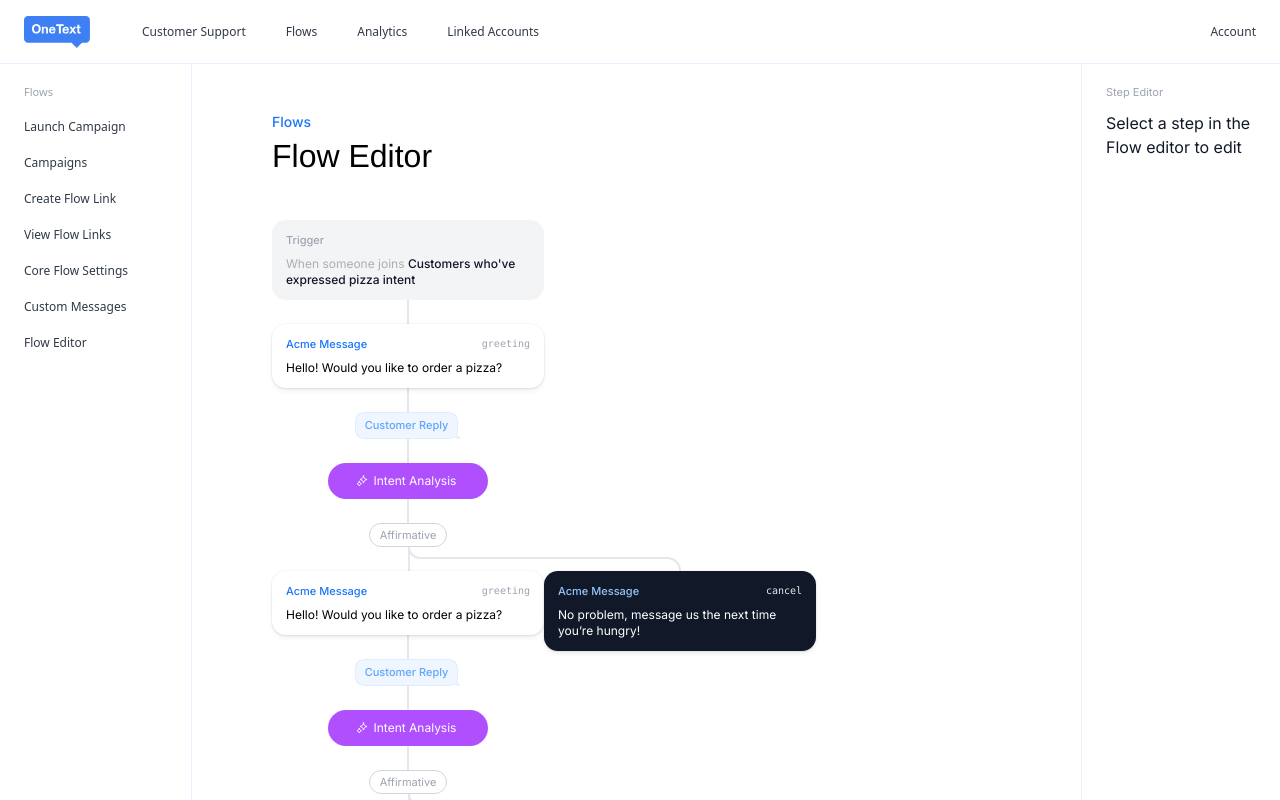
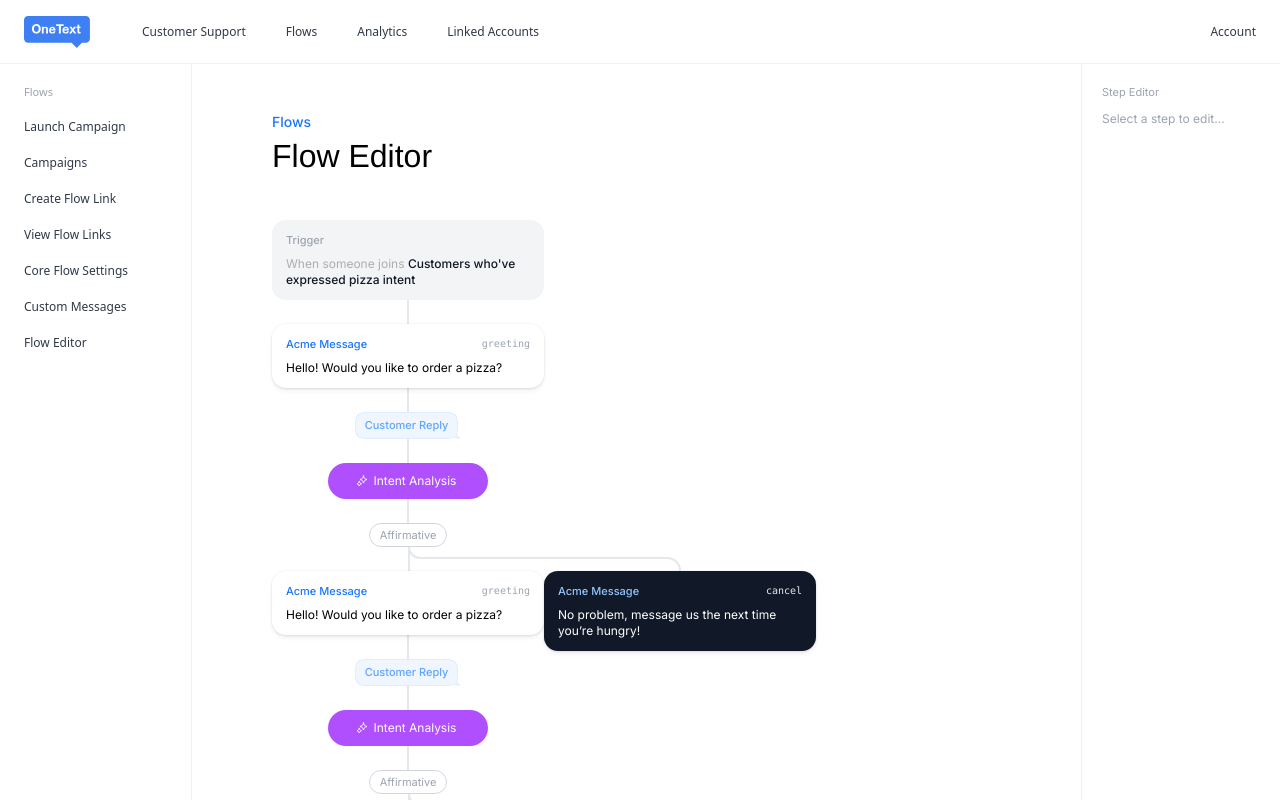
Before and after one commit to simeonlee/onetext-console, a Next.js app: page / in a window 1280 px wide. Built offline with nearby package versions, Linux system fonts and the light colour scheme.

Commit message:
editor nav style

```diff
--- a/src/components/nav/AppDesktopLeftNav.tsx
+++ b/src/components/nav/AppDesktopLeftNav.tsx
@@ -14,7 +14,6 @@ export default function AppDesktopLeftNav() {
         width: `${leftNavWidth}px`,
       }}
     >
-      <div className="inline-block">
       <div className="px-6 transition-all pt-3 pb-4">
         <h4 className="text-[11px] text-gray-400 py-2 mb-0.5">Flows</h4>
         <div className="space-y-1">
@@ -44,6 +43,5 @@ export default function AppDesktopLeftNav() {
         </div>
       </div>
     </div>
-    </div>
   );
 }
--- a/src/components/nav/FlowEditorRightNav.tsx
+++ b/src/components/nav/FlowEditorRightNav.tsx
@@ -19,14 +19,11 @@ export default function FlowEditorRightNav() {
         width: `${rightNavWidth}px`,
       }}
     >
-      <div className="inline-block">
-        <div className="px-6 transition-all pt-3 pb-4">
+      <div className="px-5 transition-all pt-3 pb-5 overflow-y-scroll scrollbar-none">
         <h4 className="text-[11px] text-gray-400 py-2 mb-0.5">Step Editor</h4>
         {selectedStep ? (
           <div className="space-y-1">
-              <h5 className="text-[13px] text-gray-600">
-                Step ID: {selectedStep.id}
-              </h5>
+            <h5 className="text-[13px] ot-black">Step ID: {selectedStep.id}</h5>
             <p className="text-[12px] text-gray-500">
               Type: {selectedStep.type}
             </p>
@@ -47,9 +44,8 @@ export default function FlowEditorRightNav() {
             )}
           </div>
         ) : (
-            <h5>Select a step in the Flow editor to edit</h5>
+          <h5 className="text-xs text-gray-400">Select a step to edit...</h5>
         )}
-        </div>
       </div>
     </div>
   );
--- a/src/styles/globals.css
+++ b/src/styles/globals.css
@@ -9,6 +9,10 @@ h4,
 h5,
 h6 {
   color: theme("colors.gray.900");
+}
+
+.ot-black {
+  color: #303947;
 }
 
 .step {
@@ -59,7 +63,3 @@ h6 {
   scrollbar-width: none; /* Firefox 64 */
   -ms-overflow-style: none; /* IE 10 */
 }
-
-.ot-black {
-  color: #303947;
-}
```
Lines whose indentation alone changed are shown as unchanged.
